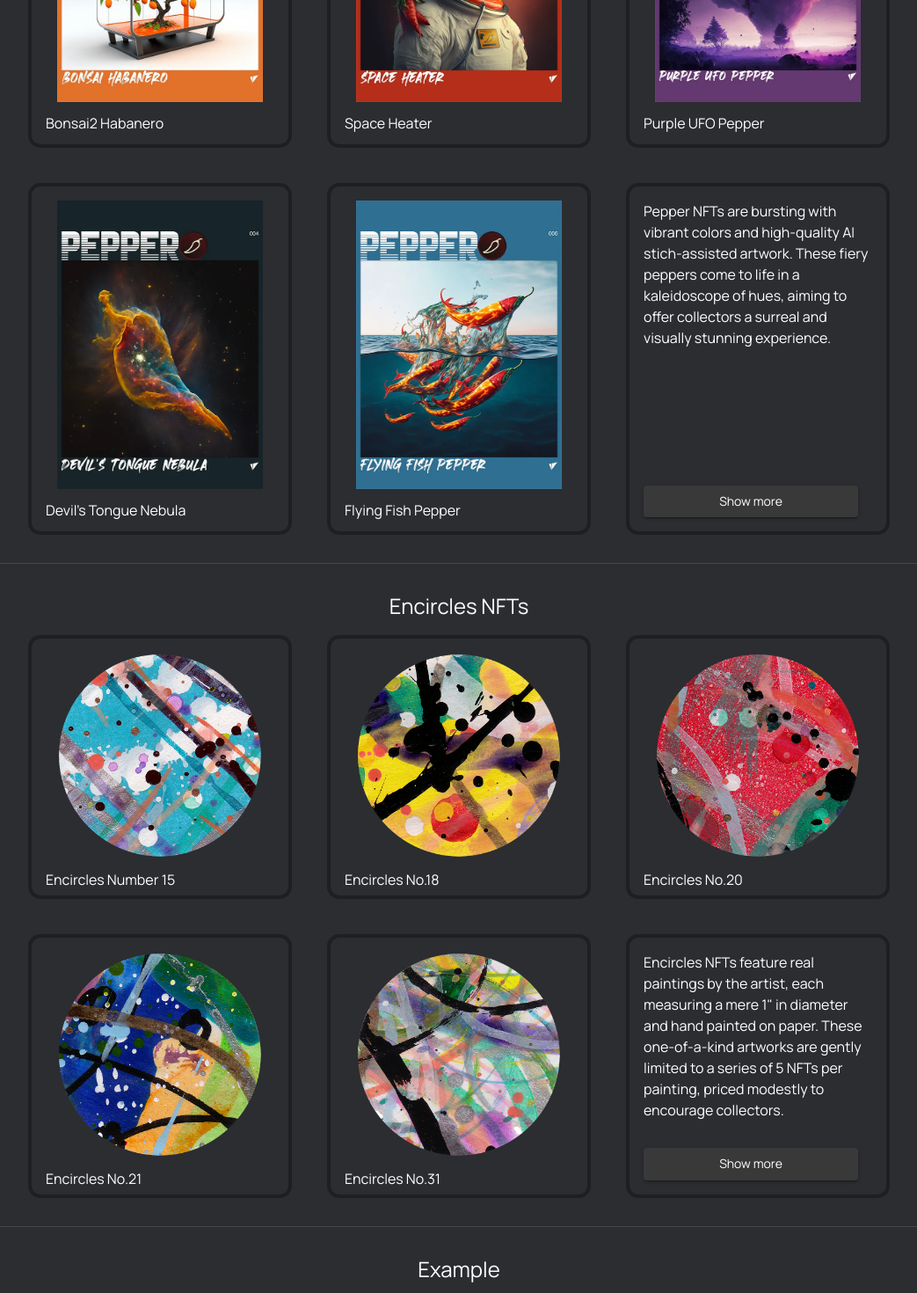
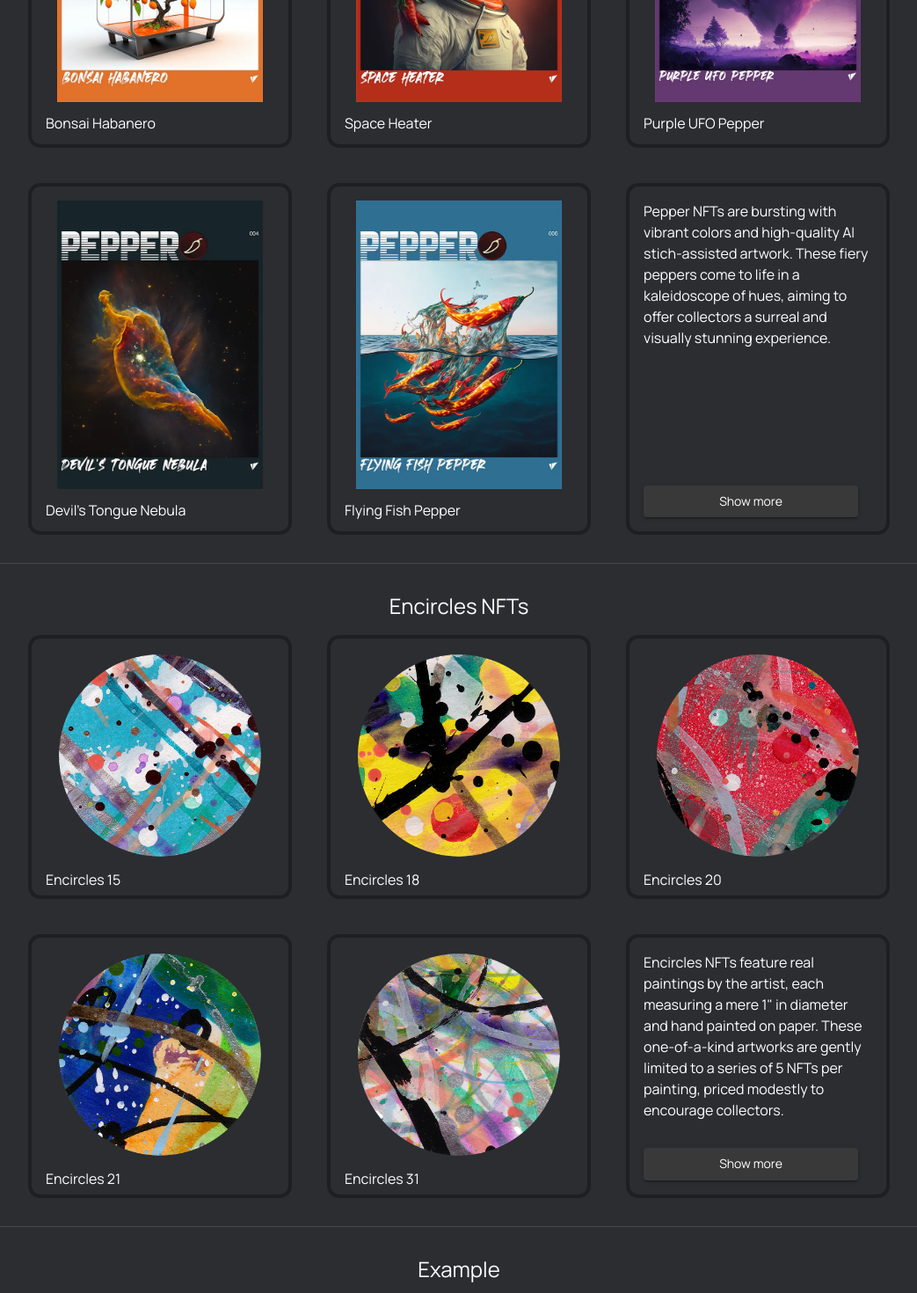
Before and after one commit to imalfect/shyzence-portfolio, a React (Vite) app: page / in a window 1280 px wide. Shown: the part 1660-3130 px from the top of the page at 88% size, without its empty margins (118-1161 px from the left). Built offline with nearby package versions, Linux system fonts and the light colour scheme.

Commit message:
Update collections.js

```diff
--- a/src/collections.js
+++ b/src/collections.js
@@ -44,7 +44,7 @@ const tokenDesignsCollection = {
   boxWidth: 300,
   boxHeight: 300,
   images: [
-    { img: wookinu, title: 'Wookinu2' },
+    { img: wookinu, title: 'Wookinu' },
     { img: edao, title: 'eDAO' },
     { img: pepperLogo, title: 'Pepper' },
     {img: kivi, title: 'Kivi'},
@@ -66,7 +66,7 @@ const pepperNFTsCollection = {
     boxWidth: 300,
     boxHeight: 400,
     images: [
-      { img: pepperNFT011, title: "Bonsai2 Habanero" },
+      { img: pepperNFT011, title: "Bonsai Habanero" },
       { img: pepperNFT008, title: "Space Heater" },
       { img: pepperNFT007, title: "Purple UFO Pepper" },
       { img: pepperNFT004, title: "Devil's Tongue Nebula" },
@@ -86,18 +86,18 @@ const encirclesNFTsCollection = {
     boxWidth: 300,
     boxHeight: 300,
     images: [
-      { img: encircles15, title: "Encircles Number 15" },
-      { img: encircles18, title: "Encircles No.18" },
-      { img: encircles20, title: "Encircles No.20" },
-      { img: encircles21, title: "Encircles No.21" },
-      { img: encircles31, title: "Encircles No.31" },
-      { img: encircles34, title: "Encircles No.34" },
-      { img: encircles41, title: "Encircles No.41" },
-      { img: encircles47, title: "Encircles No.47" },
-      { img: encircles48, title: "Encircles No.48" },
-      { img: encircles50, title: "Encircles No.50" },
-      { img: encircles5, title: "Encircles No.5" },
-      { img: encircles6, title: "Encircles No.6" },
+      { img: encircles15, title: "Encircles 15" },
+      { img: encircles18, title: "Encircles 18" },
+      { img: encircles20, title: "Encircles 20" },
+      { img: encircles21, title: "Encircles 21" },
+      { img: encircles31, title: "Encircles 31" },
+      { img: encircles34, title: "Encircles 34" },
+      { img: encircles41, title: "Encircles 41" },
+      { img: encircles47, title: "Encircles 47" },
+      { img: encircles48, title: "Encircles 48" },
+      { img: encircles50, title: "Encircles 50" },
+      { img: encircles5, title: "Encircles 5" },
+      { img: encircles6, title: "Encircles 6" },
     ]
 }
 
```
